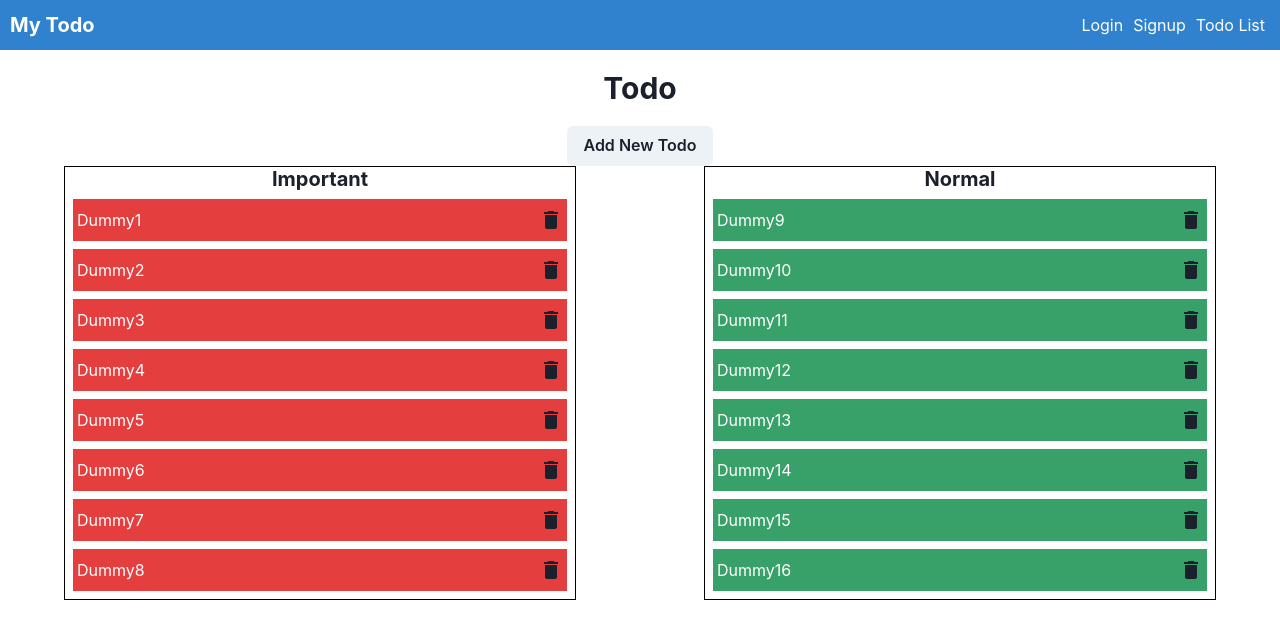
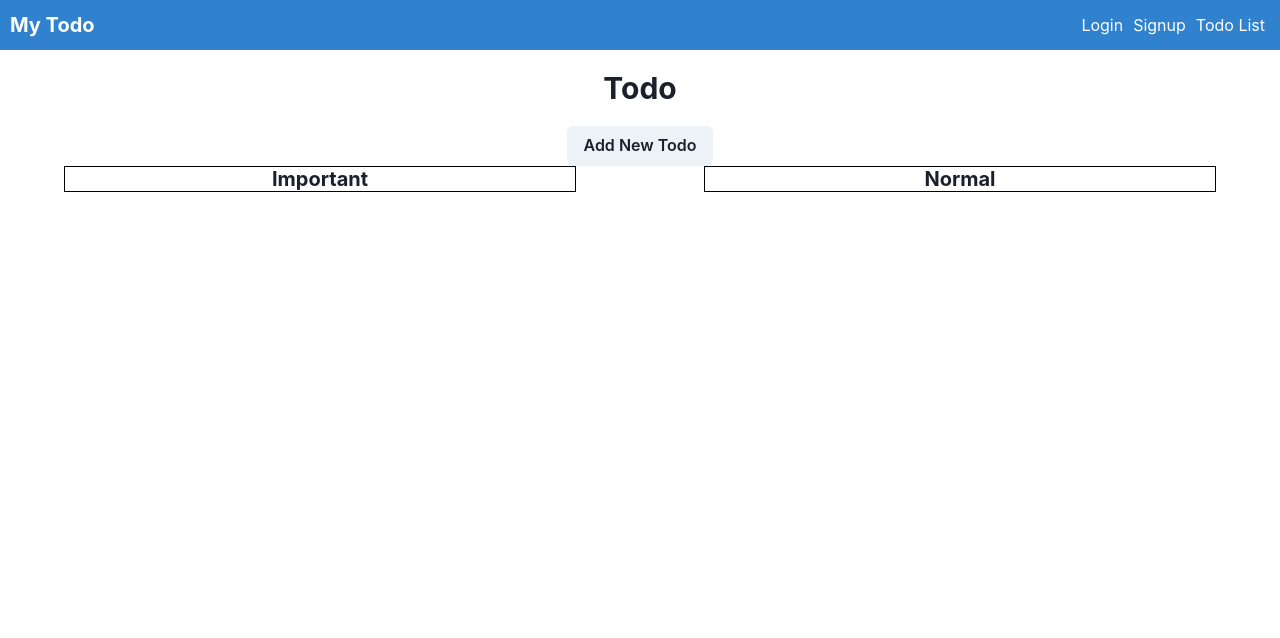
Before and after one commit to ImDebabrata/TodoApp, a React (Create React App) app: page /todos in a window 1280 px wide. Shown: the top 638 px of the page. Built offline with nearby package versions, Linux system fonts and the light colour scheme.

Commit message:
add todo functionallity with redux

```diff
--- a/src/Components/TodoModal.jsx
+++ b/src/Components/TodoModal.jsx
@@ -1,4 +1,4 @@
-import React from "react";
+import React, { useState } from "react";
 import {
   Modal,
   ModalOverlay,
@@ -14,10 +14,37 @@ import {
   Button,
   Select,
 } from "@chakra-ui/react";
+import { useDispatch } from "react-redux";
+import { addImportantTodo, addNormalTodo } from "../Redux/TodoReducer/reducer";
+
+const initialState = {
+  title: "",
+  category: "",
+};
 
 const TodoModal = ({ isOpen, onClose }) => {
+  const [newTodo, setNewTodo] = useState(initialState);
+  const dispatch = useDispatch();
+
   const initialRef = React.useRef(null);
   const finalRef = React.useRef(null);
+
+  const handleChange = (e) => {
+    const { value, name } = e.target;
+    setNewTodo({ ...newTodo, [name]: value, id: Date.now() });
+  };
+
+  const handleSubmit = () => {
+    if (!newTodo.category || !newTodo.title) {
+      alert("Please fill input");
+    } else {
+      newTodo.category === "important"
+        ? dispatch(addImportantTodo(newTodo))
+        : dispatch(addNormalTodo(newTodo));
+      console.log(newTodo);
+    }
+    onClose();
+  };
 
   return (
     <>
@@ -34,11 +61,21 @@ const TodoModal = ({ isOpen, onClose }) => {
           <ModalBody pb={6}>
             <FormControl>
               <FormLabel>Title</FormLabel>
-              <Input ref={initialRef} placeholder="Enter Title" />
+              <Input
+                name="title"
+                value={newTodo.title}
+                onChange={handleChange}
+                ref={initialRef}
+                placeholder="Enter Title"
+              />
             </FormControl>
             <FormControl mt={4}>
-              <FormLabel>Catagory</FormLabel>
-              <Select>
+              <FormLabel>Category</FormLabel>
+              <Select
+                name="category"
+                value={newTodo.category}
+                onChange={handleChange}
+              >
                 <option value={""}>Select Todo Catagory</option>
                 <option value={"important"}>Important</option>
                 <option value={"normal"}>Normal</option>
@@ -47,7 +84,7 @@ const TodoModal = ({ isOpen, onClose }) => {
           </ModalBody>
 
           <ModalFooter>
-            <Button colorScheme="blue" mr={3}>
+            <Button onClick={handleSubmit} colorScheme="blue" mr={3}>
               Save
             </Button>
             <Button onClick={onClose}>Cancel</Button>
--- a/src/Pages/Todos.jsx
+++ b/src/Pages/Todos.jsx
@@ -9,30 +9,7 @@ import TodoList from "../Components/TodoList";
 import { DragDropContext, Droppable, Draggable } from "react-beautiful-dnd";
 import TodoModal from "../Components/TodoModal";
 
-const todos = [
-  { id: "sou", title: "Dummy1" },
-  { id: "df", title: "Dummy2" },
-  { id: "sdf", title: "Dummy3" },
-  { id: "po", title: "Dummy4" },
-  { id: "sdp", title: "Dummy5" },
-  { id: "lpo", title: "Dummy6" },
-  { id: "poi", title: "Dummy7" },
-  { id: "mlk", title: "Dummy8" },
-];
-const todos1 = [
-  { id: "oijh", title: "Dummy9" },
-  { id: "kji", title: "Dummy10" },
-  { id: "sdfr", title: "Dummy11" },
-  { id: "uyhb", title: "Dummy12" },
-  { id: "b", title: "Dummy13" },
-  { id: "kmn", title: "Dummy14" },
-  { id: "qw", title: "Dummy15" },
-  { id: "yt", title: "Dummy16" },
-];
-
 const Todos = () => {
-  // const [importantTodo, setImportnctTodo] = useState(todos);
-  // const [normalTodo, setNormalTodo] = useState(todos1);
   const { isOpen, onOpen, onClose } = useDisclosure();
   const { importantTodo, normalTodo } = useSelector((store) => store.todo);
   const dispatch = useDispatch();
@@ -126,9 +103,6 @@ const Todos = () => {
             )}
           </Droppable>
         </DragDropContext>
-        {/* <DragDropContext onDragEnd={handleOnDragEnd1}>
-
-        </DragDropContext> */}
       </Flex>
     </Box>
   );
--- a/src/Redux/TodoReducer/reducer.js
+++ b/src/Redux/TodoReducer/reducer.js
@@ -1,31 +1,31 @@
 import { createSlice } from "@reduxjs/toolkit";
 
-const todos = [
-  { id: "sou", title: "Dummy1" },
-  { id: "df", title: "Dummy2" },
-  { id: "sdf", title: "Dummy3" },
-  { id: "po", title: "Dummy4" },
-  { id: "sdp", title: "Dummy5" },
-  { id: "lpo", title: "Dummy6" },
-  { id: "poi", title: "Dummy7" },
-  { id: "mlk", title: "Dummy8" },
-];
-const todos1 = [
-  { id: "oijh", title: "Dummy9" },
-  { id: "kji", title: "Dummy10" },
-  { id: "sdfr", title: "Dummy11" },
-  { id: "uyhb", title: "Dummy12" },
-  { id: "b", title: "Dummy13" },
-  { id: "kmn", title: "Dummy14" },
-  { id: "qw", title: "Dummy15" },
-  { id: "yt", title: "Dummy16" },
-];
+// const todos = [
+//   { id: "sou", title: "Dummy1" },
+//   { id: "df", title: "Dummy2" },
+//   { id: "sdf", title: "Dummy3" },
+//   { id: "po", title: "Dummy4" },
+//   { id: "sdp", title: "Dummy5" },
+//   { id: "lpo", title: "Dummy6" },
+//   { id: "poi", title: "Dummy7" },
+//   { id: "mlk", title: "Dummy8" },
+// ];
+// const todos1 = [
+//   { id: "oijh", title: "Dummy9" },
+//   { id: "kji", title: "Dummy10" },
+//   { id: "sdfr", title: "Dummy11" },
+//   { id: "uyhb", title: "Dummy12" },
+//   { id: "b", title: "Dummy13" },
+//   { id: "kmn", title: "Dummy14" },
+//   { id: "qw", title: "Dummy15" },
+//   { id: "yt", title: "Dummy16" },
+// ];
 
 const todoSlice = createSlice({
   name: "todo",
   initialState: {
-    importantTodo: todos,
-    normalTodo: todos1,
+    importantTodo: [],
+    normalTodo: [],
   },
   reducers: {
     modifyImportantTodo(state, action) {
@@ -34,9 +34,20 @@ const todoSlice = createSlice({
     modifyNormalTodo(state, action) {
       state.normalTodo = action.payload;
     },
+    addImportantTodo(state, action) {
+      state.importantTodo.push(action.payload);
+    },
+    addNormalTodo(state, action) {
+      state.normalTodo.push(action.payload);
+    },
   },
 });
 // export const
-export const { modifyImportantTodo, modifyNormalTodo } = todoSlice.actions;
+export const {
+  modifyImportantTodo,
+  modifyNormalTodo,
+  addImportantTodo,
+  addNormalTodo,
+} = todoSlice.actions;
 
 export default todoSlice.reducer;
```
